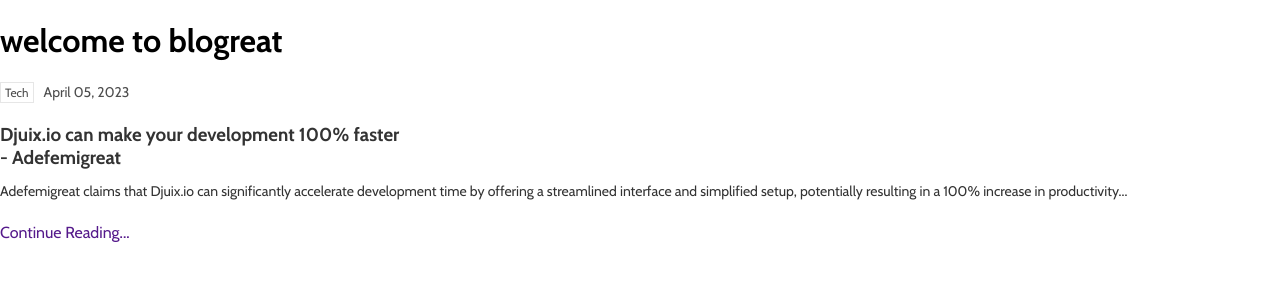
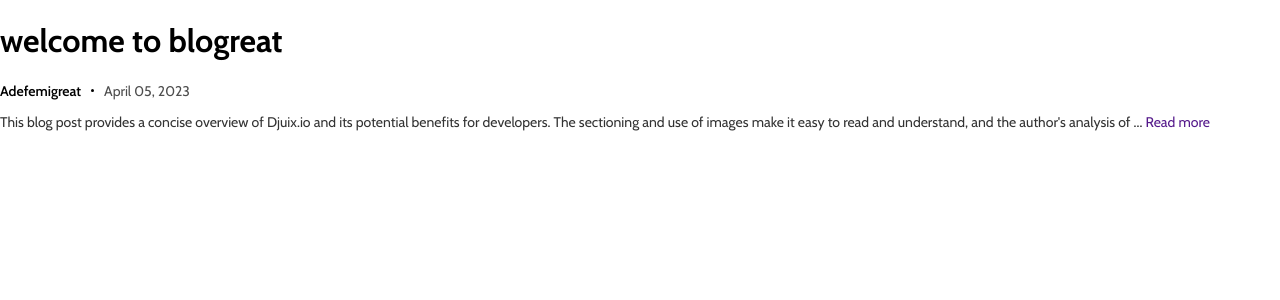
Before and after one commit to adefemi/blogreat_frontend, a Next.js app: page / in a window 1280 px wide. Shown: the top 300 px of the page. Built offline with nearby package versions, Linux system fonts and the light colour scheme.

Commit message:
added blog card v2, special card and comment card

```diff
--- a/app/layout.tsx
+++ b/app/layout.tsx
@@ -1,4 +1,4 @@
-import "./style.scss"
+import "../style/style.scss"
 
 export const metadata = {
   title: 'Welcome to Blogreat',
--- a/app/page.tsx
+++ b/app/page.tsx
@@ -1,23 +1,19 @@
+import SpecialCard, { ISpecialBlog } from "@/components/SpecialCard";
 import BlogCard, { IBlog } from "../components/BlogCard";
+import CommentCard, { IComment } from "@/components/commentCard";
 
-const testBlog: IBlog = {
-  title: "Djuix.io can make your development 100% faster -  Adefemigreat",
-  caption:
-    "Adefemigreat claims that Djuix.io can significantly accelerate development time by offering a streamlined interface and simplified setup, potentially resulting in a 100% increase in productivity...",
-  tag: {
-    id: "1",
-    name: "Tech",
-  },
-  content: "",
-  slug: "djuix.io",
-  created_at: "April 05, 2023"
+const testBlog: IComment = {
+  name: "Adefemigreat",
+  comment:
+    "This blog post provides a concise overview of Djuix.io and its potential benefits for developers. The sectioning and use of images make it easy to read and understand, and the author's analysis of ... ",
+  created_at: "April 05, 2023",
 };
 
 export default function Home() {
   return (
     <main>
       <h1>welcome to blogreat</h1>
-      <BlogCard {...testBlog} />
+      <CommentCard {...testBlog} />
     </main>
   );
 }
--- a/app/style.scss
+++ /dev/null
@@ -1,115 +0,0 @@
-@import url('https://fonts.googleapis.com/css2?family=Cabin:wght@400;500;600;700&display=swap');
-@import url('https://fonts.googleapis.com/css2?family=Righteous&display=swap');
-
-$brandFont: 'Righteous', cursive;
-
-html, body{
-  margin: 0;
-  padding: 0;
-  font-family: 'Cabin', sans-serif;
-}
-
-.container{
-  max-width: 1400px;
-  margin: 0 auto;
-}
-
-.search{
-  input{
-    border-radius: 0;
-    border: 1px solid darken(white, 10%);
-    width: 200px;
-    height: 30px;
-    padding: 0 10px;
-  }
-}
-
-header {
-  .brand{
-    font-family: $brandFont;
-    font-size: 20px;
-  }
-
-  display: flex;
-  align-items: center;
-  justify-content: space-between;
-  height: 80px;
-}
-
-nav{
-  width: 100%;
-  .tag_items{
-    border: 1px solid darken(white, 10%);
-    display: flex;
-    justify-content: space-between;
-    border-right: none;
-    border-left: none;
-
-    .tag{
-      font-size: 14px;
-      font-weight: 400;
-      color: darken(white, 60%);
-      height: 55px;
-      display: flex;
-      flex-direction: column;
-      justify-content: center;
-
-      .day{
-        color: darken(white, 90%);
-        font-weight: 600;
-      }
-    }
-
-    .toggle{
-      height: 100%;
-      width: 60px;
-      background-color: darken(white, 90%);
-      color: white;
-      display: flex;
-      align-items: center;
-      justify-content: center;
-      height: 55px;
-    }
-  }
-}
-
-.badge{
-  font-size: 12px;
-  border: 1px solid darken(white, 10%);
-  padding: 2px 4px;
-  display: inline-block;
-  color: darken(white, 70%);
-}
-
-.blogCard{
-  .top{
-    display: flex;
-    align-items: center;
-
-    .date{
-      font-size: 14px;
-      color: darken(white, 70%);
-      margin-left: 10px;
-    }
-    margin-bottom: 20px;
-  }
-
-  .body{
-    h3{
-      max-width: 400px;
-      color: darken(white, 80%);
-      margin: 0;
-    }
-    p{
-      font-size: 14px;
-      line-height: 24px;
-      color: darken(white, 80%);
-      margin-bottom: 20px;
-      margin-top: 10px;
-    }
-  }
-}
-
-a{
-  text-decoration: none;
-}
--- a/components/BlogCard.tsx
+++ b/components/BlogCard.tsx
@@ -3,29 +3,37 @@
 
 export interface IBlog {
   title: string;
-    caption: string;
+  caption?: string;
   cover?: string;
   slug: string;
   created_at: string;
   content: string;
-    tag: ITag
+  tag: ITag;
 }
 
-const BlogCard = (blog:IBlog) => {
-    return <div className="blogCard">
+const BlogCard = (blog: IBlog) => {
+  return (
+    <div className="blogCard">
+      <div className="blogContent">
         <div className="top">
           <div className="badge">{blog.tag.name}</div>
           <div className="date">{blog.created_at}</div>
         </div>
         <div className="body">
           <h3>{blog.title}</h3>
-            <p>{blog.caption}</p>
+          {blog.caption && <p>{blog.caption}</p>}
         </div>
 
-        <Link href={""}>
-            Continue Reading...
-        </Link>
+        <Link href={""}>Continue Reading...</Link>
       </div>
-}
+      {blog.cover && (
+        <div
+          className="cover"
+          style={{ backgroundImage: `url(${blog.cover})` }}
+        />
+      )}
+    </div>
+  );
+};
 
-export default BlogCard
+export default BlogCard;
--- /dev/null
+++ b/components/SpecialCard.tsx
@@ -0,0 +1,32 @@
+import Link from "next/link";
+import { IBlog } from "./BlogCard";
+
+export interface ISpecialBlog extends IBlog {
+  cover: string;
+  caption: string;
+}
+
+const SpecialCard = (blog: ISpecialBlog) => {
+  return (
+    <div className="specialCard">
+      <div
+          className="cover"
+          style={{ backgroundImage: `url(${blog.cover})` }}
+        />
+      <div className="blogContent">
+        <div className="top">
+          <div className="date">{blog.created_at}</div>
+        </div>
+        <div className="body">
+          <h3>{blog.title}</h3>
+          <p>{blog.caption}</p>
+        </div>
+
+        <Link href={""}>Continue Reading...</Link>
+      </div>
+
+    </div>
+  );
+};
+
+export default SpecialCard;
--- /dev/null
+++ b/components/commentCard.tsx
@@ -0,0 +1,27 @@
+import Link from "next/link";
+
+export interface IComment {
+  name: string;
+  created_at: string;
+  comment: string;
+}
+
+const CommentCard = (comment: IComment) => {
+  return (
+    <div className="commentCard">
+      <div className="top">
+        <div className="name">{comment.name}</div>
+        <div className="dash"/>
+        <div className="date">{comment.created_at}</div>
+      </div>
+      <div className="body">
+        <p>
+          {comment.comment}
+          <Link href={""}>Read more</Link>
+        </p>
+      </div>
+    </div>
+  );
+};
+
+export default CommentCard;
--- /dev/null
+++ b/style/style.scss
@@ -0,0 +1,212 @@
+@import url("https://fonts.googleapis.com/css2?family=Cabin:wght@400;500;600;700&display=swap");
+@import url("https://fonts.googleapis.com/css2?family=Righteous&display=swap");
+
+$brandFont: "Righteous", cursive;
+
+html,
+body {
+  margin: 0;
+  padding: 0;
+  font-family: "Cabin", sans-serif;
+}
+
+.container {
+  max-width: 1400px;
+  margin: 0 auto;
+}
+
+.search {
+  input {
+    border-radius: 0;
+    border: 1px solid darken(white, 10%);
+    width: 200px;
+    height: 30px;
+    padding: 0 10px;
+  }
+}
+
+header {
+  .brand {
+    font-family: $brandFont;
+    font-size: 20px;
+  }
+
+  display: flex;
+  align-items: center;
+  justify-content: space-between;
+  height: 80px;
+}
+
+nav {
+  width: 100%;
+  .tag_items {
+    border: 1px solid darken(white, 10%);
+    display: flex;
+    justify-content: space-between;
+    border-right: none;
+    border-left: none;
+
+    .tag {
+      font-size: 14px;
+      font-weight: 400;
+      color: darken(white, 60%);
+      height: 55px;
+      display: flex;
+      flex-direction: column;
+      justify-content: center;
+
+      .day {
+        color: darken(white, 90%);
+        font-weight: 600;
+      }
+    }
+
+    .toggle {
+      height: 100%;
+      width: 60px;
+      background-color: darken(white, 90%);
+      color: white;
+      display: flex;
+      align-items: center;
+      justify-content: center;
+      height: 55px;
+    }
+  }
+}
+
+.badge {
+  font-size: 12px;
+  border: 1px solid darken(white, 10%);
+  padding: 2px 4px;
+  display: inline-block;
+  color: darken(white, 70%);
+}
+
+.blogCard {
+  .top {
+    display: flex;
+    align-items: center;
+
+    .date {
+      font-size: 14px;
+      color: darken(white, 70%);
+      margin-left: 10px;
+    }
+    margin-bottom: 20px;
+  }
+
+  .body {
+    h3 {
+      max-width: 400px;
+      color: darken(white, 80%);
+      margin-bottom: 10px;
+    }
+    p {
+      font-size: 14px;
+      line-height: 24px;
+      color: darken(white, 80%);
+      margin-bottom: 10px;
+      margin-top: 0;
+    }
+
+  }
+
+  a{
+    margin-top: 10px;
+    display: inline-block;
+  }
+
+  display: flex;
+  align-items: center;
+  .blogContent {
+    flex: 1;
+  }
+
+  .cover {
+    width: 100px;
+    height: 100px;
+    background-repeat: no-repeat;
+    background-position: center;
+    background-size: cover;
+    margin-left: 20px;
+  }
+}
+
+a {
+  text-decoration: none;
+  font-size: 14px;
+}
+
+
+.specialCard {
+  .cover {
+    width: 100%;
+    height: 300px;
+    background-repeat: no-repeat;
+    background-position: center;
+    background-size: cover;
+    margin-bottom: 30px;
+  }
+  .top {
+    display: flex;
+    align-items: center;
+
+    .date {
+      font-size: 14px;
+      color: darken(white, 70%);
+    }
+    margin-bottom: 20px;
+  }
+
+  .body {
+    h3 {
+      color: darken(white, 80%);
+      margin-bottom: 10px;
+    }
+    p {
+      font-size: 14px;
+      line-height: 24px;
+      color: darken(white, 80%);
+      margin-bottom: 10px;
+      margin-top: 0;
+    }
+
+  }
+}
+
+.commentCard{
+  .top {
+    display: flex;
+    align-items: center;
+
+    .name{
+      font-size: 14px;
+      font-weight: 600;
+    }
+
+    .dash{
+      width: 3px;
+      height: 3px;
+      background-color: black;
+      margin: 0 10px;
+      border-radius: 50%;
+    }
+
+    .date {
+      font-size: 14px;
+      color: darken(white, 70%);
+    }
+    margin-bottom: 10px;
+  }
+
+  .body {
+    p {
+      font-size: 14px;
+      line-height: 24px;
+      color: darken(white, 80%);
+      margin-bottom: 10px;
+      margin-top: 0;
+    }
+
+  }
+}
```
Lines whose indentation alone changed are shown as unchanged.
